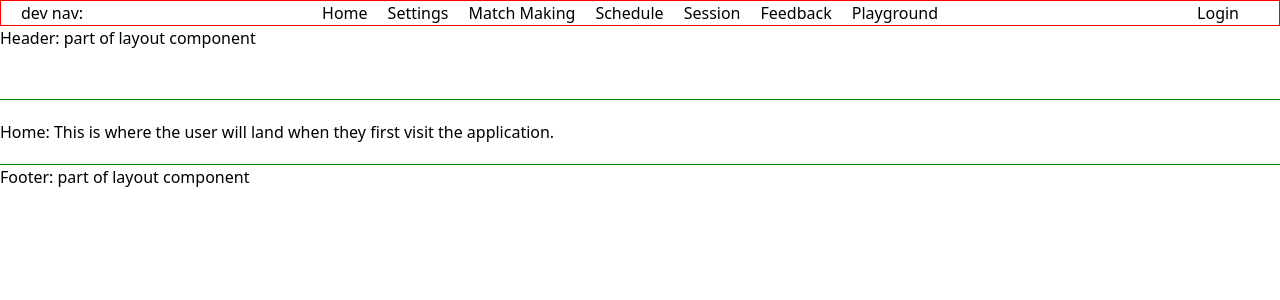
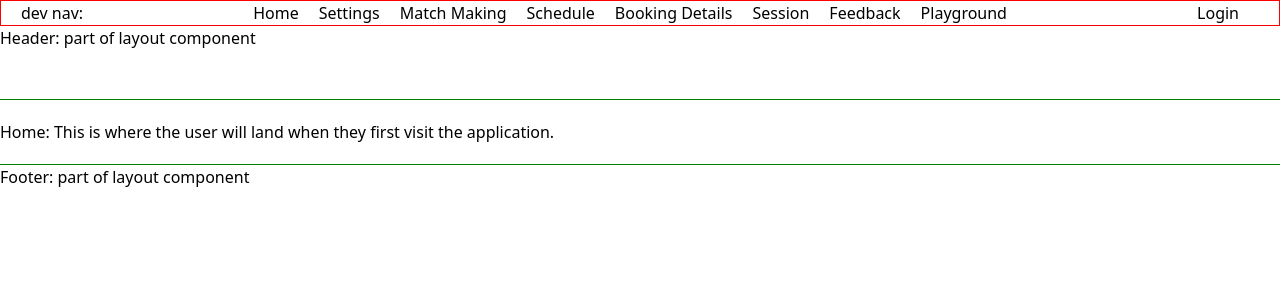
Before and after one commit to final-project-24/mentor-mate-frontend, a React (Vite) app: page / in a window 1280 px wide. Shown: the top 300 px of the page. Built offline with nearby package versions, Linux system fonts and the light colour scheme; no server answers.

Commit message:
feat: Add Booking Details component to DevNav

```diff
--- a/src/components/dev-nav/DevNav.jsx
+++ b/src/components/dev-nav/DevNav.jsx
@@ -27,6 +27,9 @@ export default function DevNav() {
           <Link to="/schedule">Schedule</Link>
         </li>
         <li>
+          <Link to="/booking-details">Booking Details</Link>
+        </li>
+        <li>
           <Link to="/session">Session</Link>
         </li>
         <li>
```
